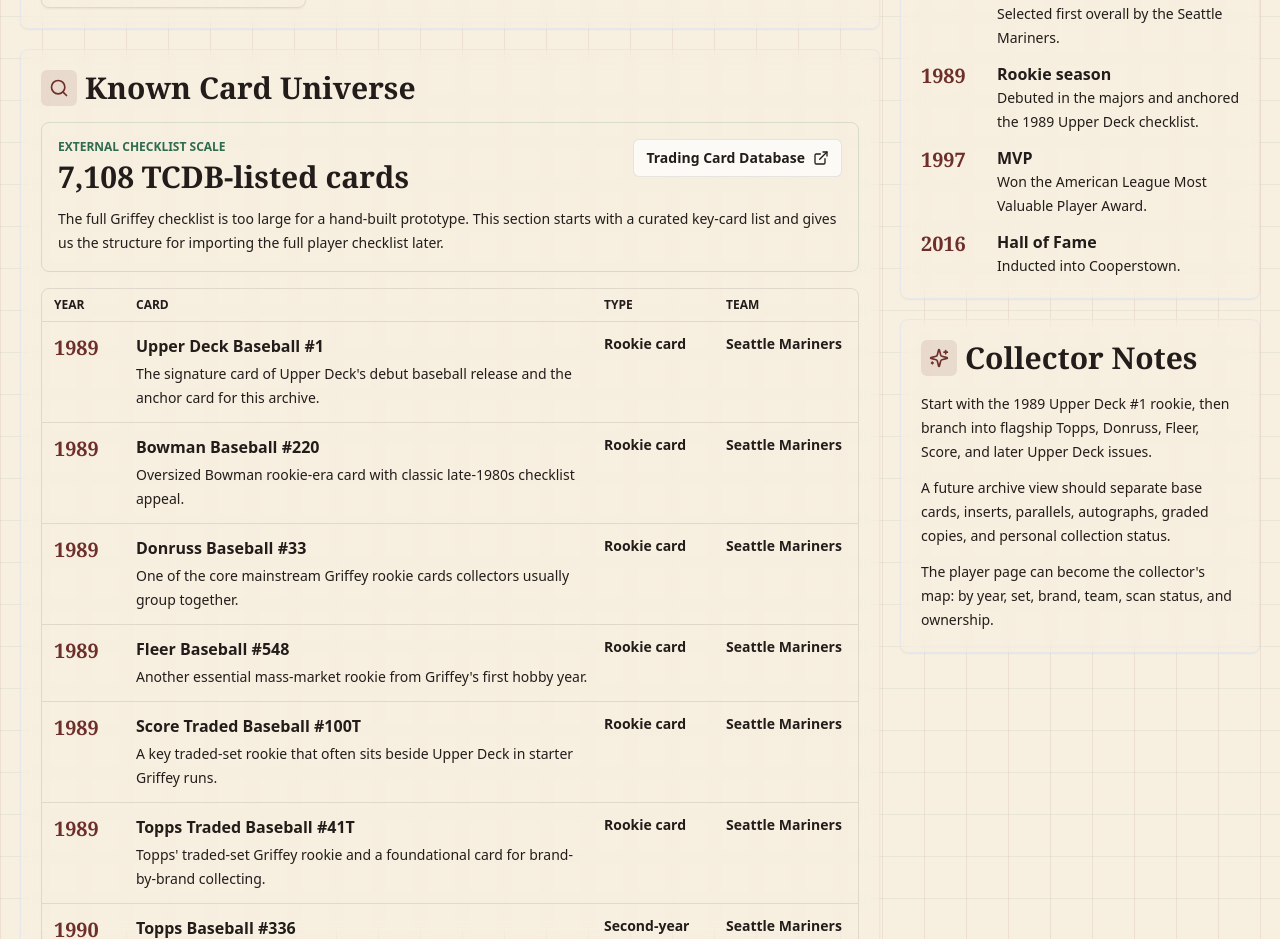
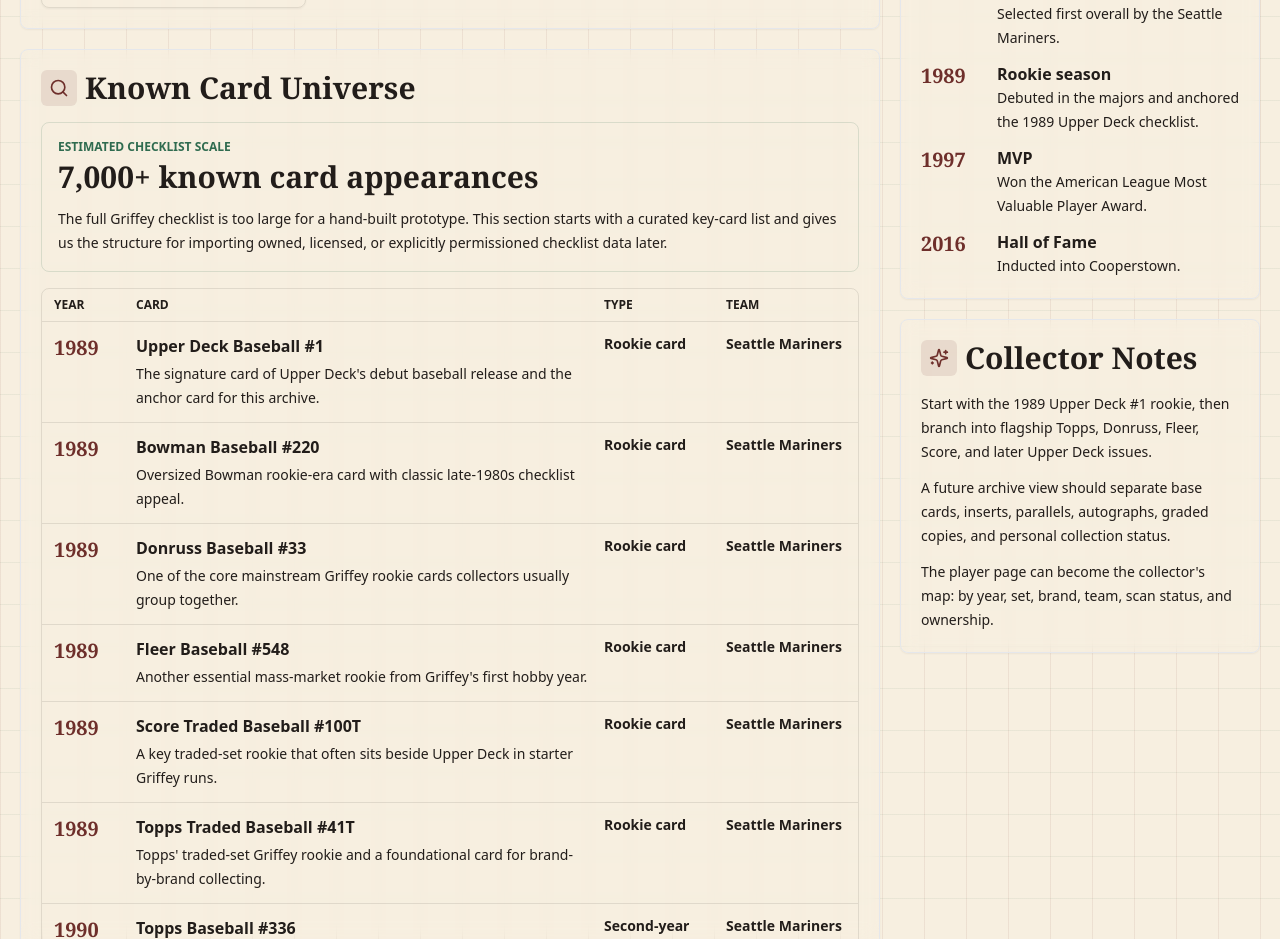
Before and after one commit to nipez/digital-card-binder, a Next.js app: page /players/ken-griffey-jr in a window 1280 px wide. Shown: the part 1160-2099 px from the top of the page. Built offline with nearby package versions, Linux system fonts and the light colour scheme; no server answers; the database is empty.

Commit message:
Remove external checklist attribution from player page

```diff
--- a/src/app/players/[playerSlug]/page.tsx
+++ b/src/app/players/[playerSlug]/page.tsx
@@ -1,5 +1,5 @@
 import Link from "next/link";
-import { ArrowLeft, Award, BookOpen, CalendarDays, ExternalLink, Library, Lightbulb, Medal, Search, Sparkles } from "lucide-react";
+import { ArrowLeft, Award, BookOpen, CalendarDays, Library, Lightbulb, Medal, Search, Sparkles } from "lucide-react";
 import { notFound } from "next/navigation";
 import { FlipCard } from "@/components/FlipCard";
 import { getPlayerCards, getPlayerProfile, getPlayerSlug } from "@/lib/player-profiles";
@@ -120,16 +120,8 @@
     <ProfilePanel icon={<Search className="h-5 w-5" />} title="Known Card Universe">
       <div className="grid gap-4">
         <div className="rounded-lg border border-archive-field/15 bg-archive-field/8 p-4">
-          <div className="flex flex-wrap items-start justify-between gap-3">
-            <div>
-              <p className="text-xs font-black uppercase text-archive-field">External checklist scale</p>
-              <p className="mt-1 font-display text-3xl font-bold">{knownCards.totalLabel}</p>
-            </div>
-            <a href={knownCards.sourceUrl} target="_blank" rel="noreferrer" className="inline-flex items-center gap-2 rounded-md border border-archive-ink/10 bg-white/70 px-3 py-2 text-sm font-bold text-archive-ink transition hover:text-archive-oxblood">
-              {knownCards.sourceName}
-              <ExternalLink className="h-4 w-4" />
-            </a>
-          </div>
+          <p className="text-xs font-black uppercase text-archive-field">Estimated checklist scale</p>
+          <p className="mt-1 font-display text-3xl font-bold">{knownCards.totalLabel}</p>
           <p className="mt-3 text-sm leading-6 text-archive-ink/68">{knownCards.note}</p>
         </div>
 
--- a/src/lib/player-profiles.ts
+++ b/src/lib/player-profiles.ts
@@ -37,11 +37,9 @@
       "The player page can become the collector's map: by year, set, brand, team, scan status, and ownership."
     ],
     knownCards: {
-      totalLabel: "7,108 TCDB-listed cards",
-      sourceName: "Trading Card Database",
-      sourceUrl: "https://www.tcdb.com/Person.cfm/pid/1494/Ken-Griffey-Jr.",
+      totalLabel: "7,000+ known card appearances",
       note:
-        "The full Griffey checklist is too large for a hand-built prototype. This section starts with a curated key-card list and gives us the structure for importing the full player checklist later.",
+        "The full Griffey checklist is too large for a hand-built prototype. This section starts with a curated key-card list and gives us the structure for importing owned, licensed, or explicitly permissioned checklist data later.",
       keyCards: [
         {
           year: "1989",
--- a/src/types/player.ts
+++ b/src/types/player.ts
@@ -16,8 +16,6 @@
   collectingNotes: string[];
   knownCards?: {
     totalLabel: string;
-    sourceName: string;
-    sourceUrl: string;
     note: string;
     keyCards: {
       year: string;
```
